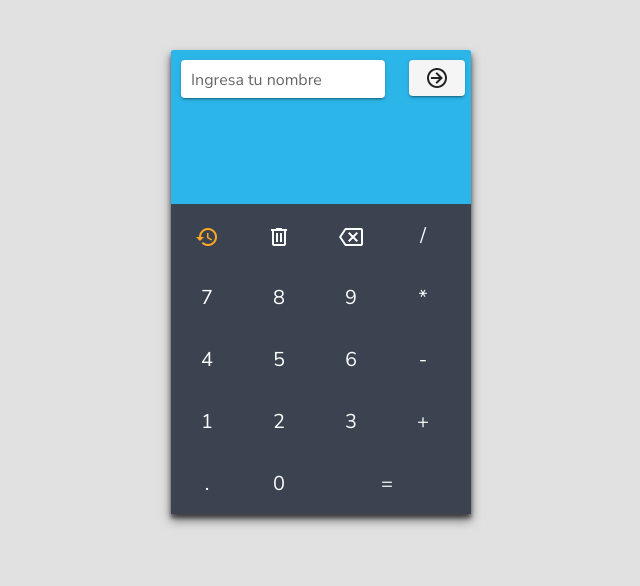
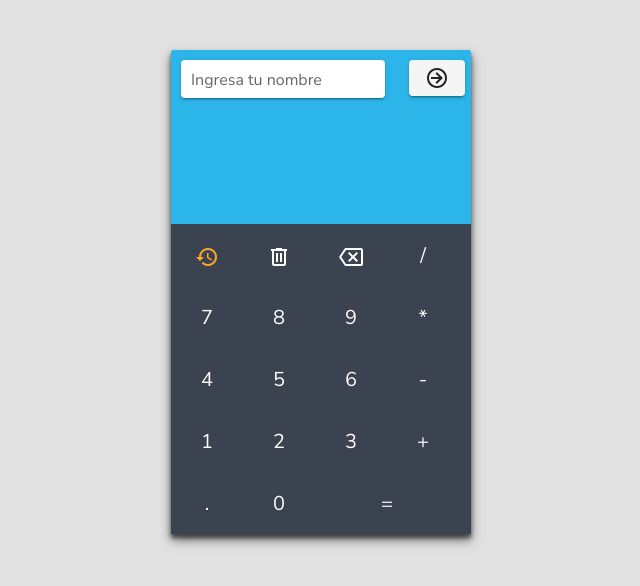
Before and after one commit to DarrCode/nemon-calculadora, a Vue app: page / in a window 1280 px wide. Shown: the top 586 px of the page, without its empty margins (319-959 px from the left). Built offline with nearby package versions, Linux system fonts and the light colour scheme.

Commit message:
update style

```diff
--- a/src/components/Calculadora.vue
+++ b/src/components/Calculadora.vue
@@ -332,7 +332,7 @@ export default {
   background: white;
   background:#2cb5e8;
   font-size: 16px;
-  height: 154px;
+  height: 174px;
   border:0;
   margin:0;
   padding:10px;
```
